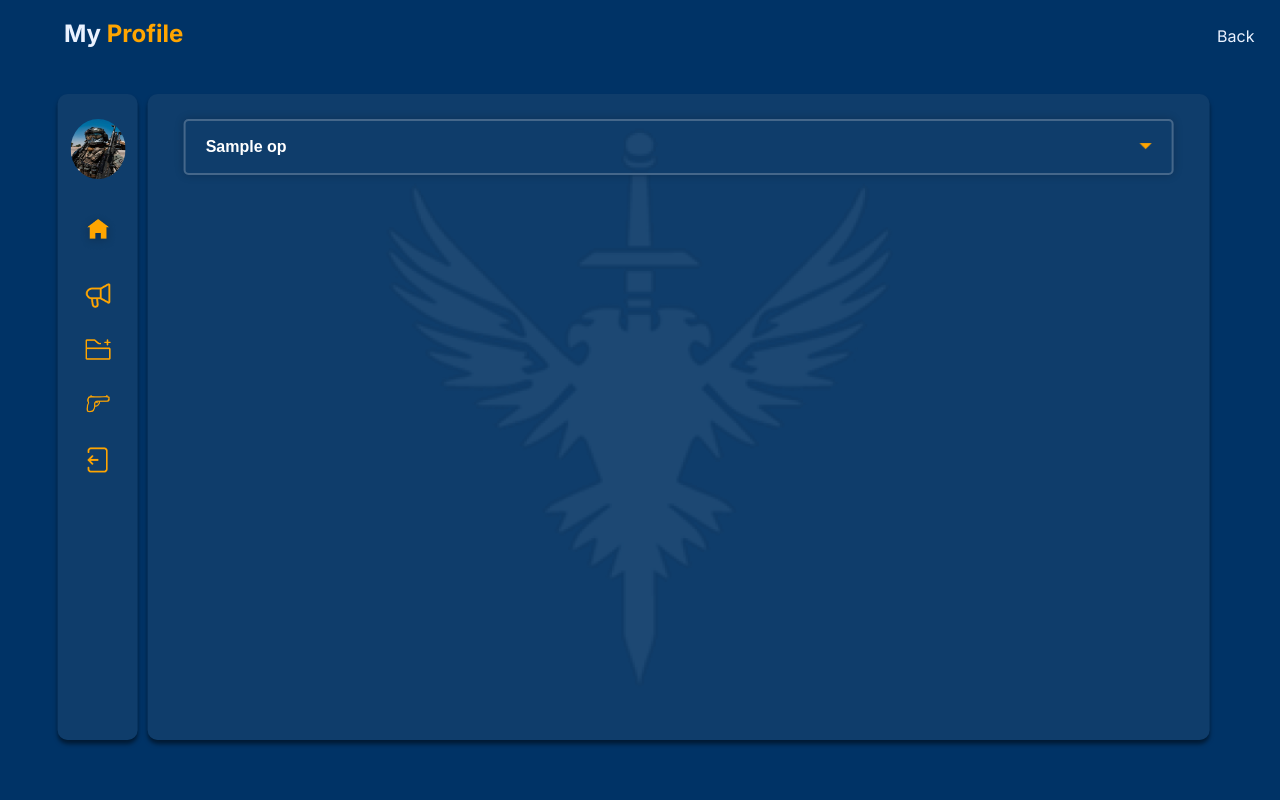
After one commit to vansh18/Military-Management-System, a CodeIgniter app: the page made by application/views/recent_operations_view.php in a window 1280 px wide. The commit adds this page. Run offline with CodeIgniter, Linux system fonts and the light colour scheme; the template is opened without the code that fills it: most values are stand-ins (such as "Sample title", 1, 10 or a date in 2020).

Commit message:
added view operation and recent operations

```diff
--- a/application/config/routes.php
+++ b/application/config/routes.php
@@ -59,3 +59,4 @@ $route['create-operation'] = 'dashboard/create_operation';
 $route['add-operation'] = 'dashboard/add_operation';
 $route['give-order'] = 'orders';
 $route['add-subgrp'] = 'orders/add_subgrp';
+$route['recent-operations'] = 'dashboard/recent_operations';
--- /dev/null
+++ b/application/views/recent_operations_view.php
@@ -0,0 +1,90 @@
+<?php
+defined('BASEPATH') OR exit('No direct script access allowed');
+?>
+<!DOCTYPE html>
+<html lang="en">
+	<head>
+		<meta charset="UTF-8" />
+		<meta http-equiv="X-UA-Compatible" content="IE=edge" />
+		<meta name="viewport" content="width=device-width, initial-scale=1.0" />
+		<link rel="stylesheet" href="<?php echo ASSETS.'css/recent-operation.css';?>">
+		<title>Profile</title>
+	</head>
+    <style>
+        .accordian_label::after
+        {
+            content: "";
+            position: absolute;
+            top: 50%;
+            right: 20px;
+            width: 12px;
+            height: 15%;
+            transform: translateY(-50%);
+            background: url(<?php echo ASSETS.'/images/down.png';?>);
+            background-size: contain;
+            background-repeat: no-repeat;
+            transition: transform 0.5s ease-in-out;
+            transform-origin: center center;
+        }
+    </style>
+	<body>
+        <img src="<?php echo ASSETS.'/images/watermark.png';?>" alt="" class="watermark">
+        <a href="dashboard.html" class="back-btn">Back</a>
+		<h3 class="welcome">My <span>Profile</span></h3>
+		<div class="parent">
+			<div class="div1 child">
+				<div class="menu">
+                    <a href="<?php echo BASE_URL.'profile';?>" class="profile">
+                        <img src="<?php echo ASSETS.'/images/profile.jpg';?>" alt="profile-img" class="profile-img">
+                    </a>
+                    <a href="<?php echo BASE_URL.'dashboard';?>" class="home">
+                        <img src="<?php echo ASSETS.'/images/home.png';?>" alt="home-img" class="home-img">
+                    </a>
+                    <a href="<?php echo BASE_URL.'give-order';?>" class="give-order">
+                        <img src="<?php echo ASSETS.'/images/phone.png';?>" alt="phone-img">
+                    </a>
+                    <a href="<?php echo BASE_URL.'create-operation';?>" class="folder">
+                        <img src="<?php echo ASSETS.'/images/folder.png';?>" alt="folder-img">
+                    </a>
+                    <a href="armory.html" class="armory">
+                        <img src="<?php echo ASSETS.'/images/armory.png';?>" alt="gun-img">
+                    </a>
+                    <a href="<?php echo BASE_URL.'logout';?>" class="logout">
+                        <img src="<?php echo ASSETS.'/images/logout.png';?>" alt="logout-img" class="logout-img">
+                    </a>
+				</div>
+			</div>
+			<div class="div2 child" id="div2id">
+                <?php
+                $i=1;
+                foreach ($ops as $op)
+                {
+                    if($op['op_status'] == 1)
+                     { $status = 'Ongoing';}
+                    else if ($op['op_status'] == 2)
+                      { $status = 'Successful';}
+                    else
+                      { $status = 'Failed';}
+                ?>
+                <div class="accordian">
+                    <div class="accordian<?php echo $i;?>">
+                        <input type="checkbox" name="example_accordian" id="<?php echo $i;?>"
+                        class="accordian__input">
+                        <label for="<?php echo $i;?>" class="accordian_label"><?php echo $op['Op_name'];?></label>
+                        <div class="accordian_content">
+                            <span>Batallion: <?php echo $op['Batallion_name'];?></span><br>
+                            <?php echo "Start-Date: ".$op['start_date'];?><br>
+                            <?php echo "End-Date: ".$op['end_date'];?><br>
+                            <?php echo "Status: ".$status;?><br>
+                            <?php echo $op['Descriptions'];?>
+                        </div>
+                    </div>
+                </div>
+                <?php
+                $i++;
+                    }
+                ?>
+            </div>
+			</div>
+	</body>
+</html>
--- /dev/null
+++ b/assets/css/recent-operation.css
@@ -0,0 +1,239 @@
+@import url('https://fonts.googleapis.com/css2?family=Inter:wght@100;200;300;400;500;600;700;800;900&display=swap');
+
+*
+{
+    box-sizing: border-box;
+    margin: 0;
+    padding: 0;
+    /* outline: 1px solid white !important; */
+}
+
+html
+{
+    height: 100%;
+}
+
+body
+{
+    font-family: 'Inter', sans-serif;
+    font-size: 16px;
+    line-height: 1.5;
+    background: #003366;
+    box-shadow: 0px 4px 4px rgba(0, 0, 0, 0.25);
+    height: 100%;
+}
+
+.watermark
+{
+    position: absolute;
+    height: 80%;
+    top: 50%;
+    left: 50%;
+    transform: translate(-50%, -50%);
+    z-index: -1;
+}
+
+.back-btn
+{
+    position: absolute;
+    text-decoration: none;
+    color: #EAF2FF;
+    top: 3%;
+    right: 2%;
+
+}
+
+.back-btn:hover
+{
+    text-decoration: underline;
+}
+
+
+.welcome
+{
+    position: relative;
+    display: inline-block;
+    left: 5%;
+    top: 2%;
+    color: #EAF2FF;
+    font-size: 24px;
+}
+
+.welcome span
+{
+    font-size: 24px;
+    color: #FFA500;
+}
+
+.parent
+{
+    height: 85%;
+    position: absolute;
+    top: 50%;
+    width: 90%;
+    transform: translate(5%, -45%);
+    display: grid;
+    grid-template-columns: 80px 1fr;
+    grid-template-rows: .4fr 1fr;
+    gap: 10px;
+}
+
+.child
+{
+    height: 95%;
+    background: rgba(34, 73, 113, 0.45);
+    box-shadow: 0px 4px 4px rgba(0, 0, 0, 0.5);
+    border-radius: 10px;
+}
+
+.div1
+{
+    grid-area: 1 / 1 / 3 / 2;
+}
+
+.div2
+{
+    grid-area: 1/ 2 / 3 / 3;
+    overflow: auto;
+    padding: 25px 10px;
+    padding-bottom: 0px;
+}
+
+.menu
+{
+    position: relative;
+    display: flex;
+    flex-direction: column;
+    align-items: center;
+    gap: 25px;
+    top: 25px;
+    width: 100%;
+}
+
+.menu a
+{
+    transition: .1s ease;
+}
+
+.menu img
+{
+    width: 25px;
+}
+
+.menu a:hover
+{
+    transform: scale(1.2);
+}
+
+.menu .profile-img
+{
+    width: 55px;
+    height: 60px;
+    border-radius: 100%;
+    background-size: contain;
+}
+
+.menu .profile:hover
+{
+    transform: scale(1);
+}
+
+.menu .home-img
+{
+    width: 45px;
+}
+
+.menu .logout-img
+{
+    width: 20px;
+}
+.accordian
+{
+    width: 95%;
+    position: relative;
+    margin: auto;
+    box-shadow: 0 0 10px rgba(0,0,0,0.2);
+    border-radius: 5px;
+    overflow: hidden;
+    font-family: Arial, Arial, Helvetica;
+    background: transparent;
+    margin-bottom: 25px;
+    border: 2px solid #45678A;
+}
+
+.accordian_label,
+.accordian_content
+{
+    padding: 14px 20px;
+}
+
+.accordian_label
+{
+    display: block;
+    color: white;
+    font-weight: 600;
+    cursor: pointer;
+    position: relative;
+    transition: background 0.1s;
+}
+
+.accordian_label:hover
+{
+    background-color: rgba(0, 0, 0, 0.1);
+}
+.accordian__input:checked~.accordian_label
+{
+    color: #FFA500;
+    transition: color 0.2s;
+}
+
+/* .accordian_label::after
+{
+    content: "";
+    position: absolute;
+    top: 50%;
+    right: 20px;
+    width: 12px;
+    height: 15%;
+    transform: translateY(-50%);
+    background: url(./assets/images/down.png);
+    background-size: contain;
+    background-repeat: no-repeat;
+    transition: transform 0.5s ease-in-out;
+    transform-origin: center center;
+} */
+
+.accordian_content
+{
+    color: white;
+    background: #45678a96;
+    line-height: 1.6;
+    font-size: 0.85em;
+    display: none;
+}
+
+.accordian__input
+{
+    display: none;
+}
+/*when input checked then select content*/
+
+.accordian__input:checked ~ .accordian_content
+{
+    display: block;
+}
+.accordian__input:checked ~ .accordian_label::after
+{
+    /* transform: rotate(180deg); */
+    transform: translateY(-50%) rotate(0.5turn);
+    transition: transform 0.5s ease-in-out;
+}
+.div2::-webkit-scrollbar
+{
+    width: 10px;
+}
+.div2::-webkit-scrollbar-thumb
+{
+    background: #ffffff60;
+    border-radius: calc(15px / 2);
+}
--- a/assets/js/create_op.js
+++ b/assets/js/create_op.js
@@ -36,11 +36,8 @@ function create_op(url) {
         },
         success: function(response) {
             if(response.status == 200) {
-            alert("Operation created successfully");
-            // redirtect to the dashboard after 1 seconds
-            setTimeout(function() {
+                alert("Operation created successfully");
                 window.location.replace(url+"dashboard");
-                },1000);
             }
             else {
                 console.log("Operation creation failed");
```
Also changed, not shown: application/controllers/Dashboard.php (+10 -1 lines), application/models/OperationModel.php (+36 -0 lines), application/views/dashboard_view.php (+22 -26 lines).
